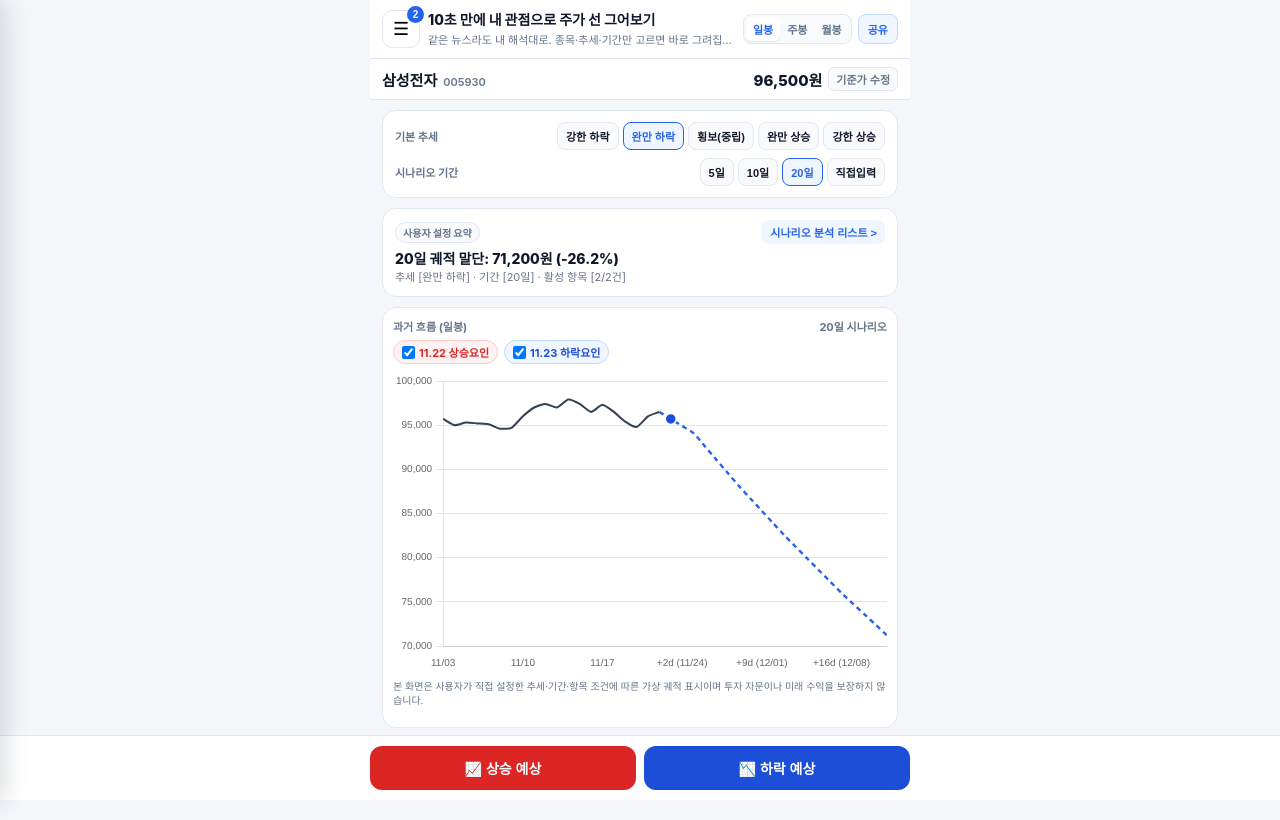
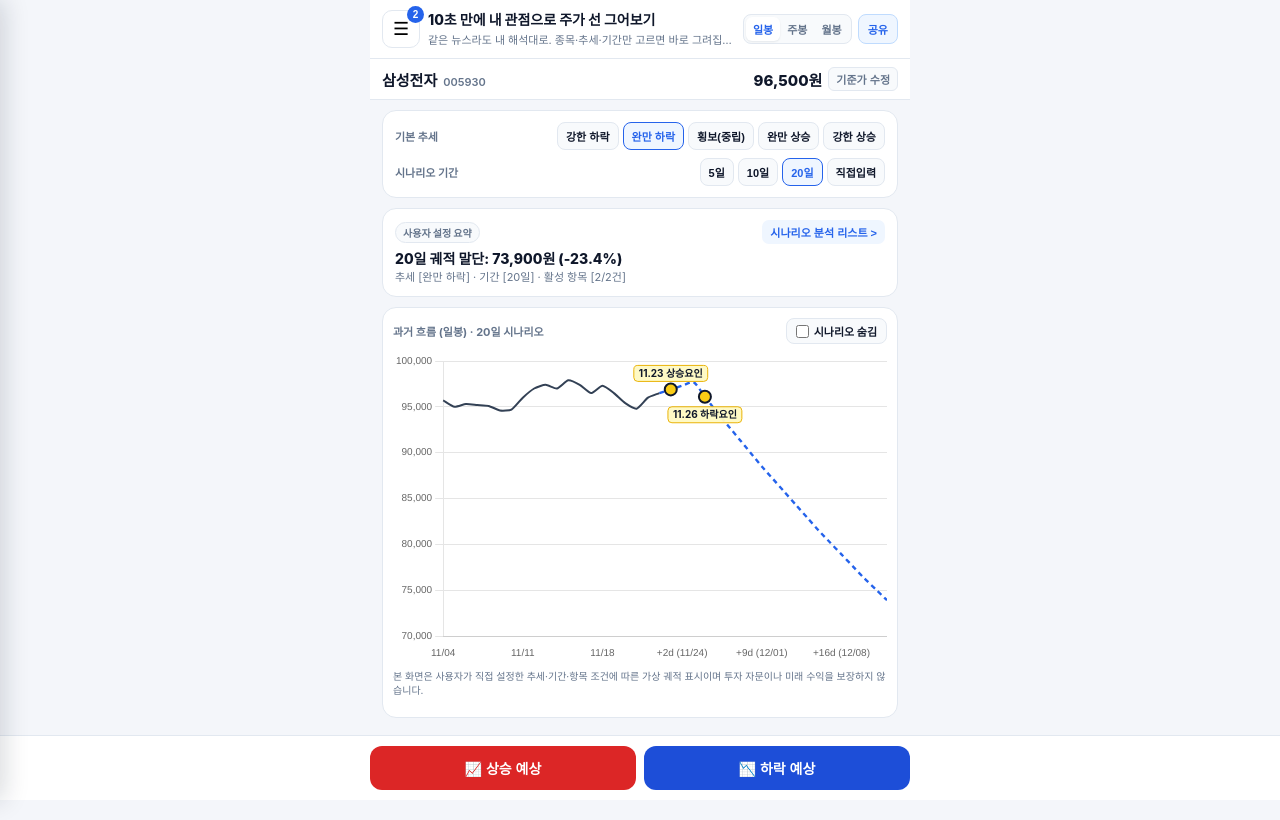
Before and after one commit to happyed6040-star/My-stock1, a plain HTML site: page index.html in a window 1280 px wide. Drawn offline with nearby package versions, Linux system fonts and the light colour scheme.

Commit message:
index.html 업데이트

```diff
--- a/index.html
+++ b/index.html
@@ -3,7 +3,7 @@
 <head>
   <meta charset="UTF-8" />
   <meta name="viewport" content="width=device-width, initial-scale=1.0, viewport-fit=cover" />
-  <title>나만의 주식 시나리오 v5.3.3</title>
+  <title>나만의 주식 시나리오 v5.3.4</title>
   <meta property="og:type" content="website" />
   <meta property="og:title" content="나만의 주식 시나리오 — 내 기준으로 그리는 주가 궤적" />
   <meta property="og:description" content="추세와 기간, 뉴스 강도를 직접 설정해 나만의 시나리오를 만들고 링크로 공유해 보세요." />
@@ -340,55 +340,39 @@
       padding: 10px;
     }
 
-    .chart-legend-bar {
+    .chart-header-bar {
       display: flex;
       align-items: center;
       justify-content: space-between;
       font-size: 11px;
       font-weight: 700;
       color: var(--muted);
-      margin-bottom: 6px;
-      gap: 6px;
-      flex-wrap: wrap;
-    }
-
-    .chart-point-checks {
-      display: flex;
-      align-items: center;
-      gap: 6px;
-      flex-wrap: wrap;
       margin-bottom: 8px;
-      min-height: 22px;
-    }
-
-    .point-toggle-chip {
+      gap: 8px;
+    }
+
+    .hide-memo-toggle {
       display: inline-flex;
       align-items: center;
-      gap: 4px;
-      padding: 3px 8px;
-      border-radius: 999px;
-      font-size: 11px;
-      font-weight: 700;
+      gap: 5px;
+      padding: 4px 9px;
+      border-radius: 8px;
       border: 1px solid var(--border);
       background: var(--surface-soft);
       color: var(--text);
+      font-size: 11px;
+      font-weight: 700;
       cursor: pointer;
       user-select: none;
     }
 
-    .point-toggle-chip.up.checked {
-      border-color: #fecaca;
-      background: var(--up-soft);
-      color: var(--up);
-    }
-
-    .point-toggle-chip.down.checked {
-      border-color: #bfdbfe;
-      background: var(--down-soft);
-      color: var(--down);
-    }
-
-    .point-toggle-chip input[type="checkbox"] {
+    .hide-memo-toggle.active {
+      border-color: #94a3b8;
+      background: #e2e8f0;
+      color: #0f172a;
+    }
+
+    .hide-memo-toggle input {
       margin: 0;
       width: 13px;
       height: 13px;
@@ -397,7 +381,7 @@
 
     .chart-canvas-wrap {
       position: relative;
-      height: 300px;
+      height: 310px;
       width: 100%;
     }
 
@@ -882,11 +866,13 @@
       </section>
 
       <section class="card chart-card">
-        <div class="chart-legend-bar">
-          <span>과거 흐름 (<span id="tfLabel">일봉</span>)</span>
-          <span><span id="horizonLabel">20</span>일 시나리오</span>
+        <div class="chart-header-bar">
+          <span>과거 흐름 (<span id="tfLabel">일봉</span>) · <span id="horizonLabel">20</span>일 시나리오</span>
+          <label class="hide-memo-toggle" id="hideMemoLabel">
+            <input type="checkbox" id="hideScenarioMemoCheck" />
+            <span>시나리오 숨김</span>
+          </label>
         </div>
-        <div class="chart-point-checks" id="chartPointChecks"></div>
         <div class="chart-canvas-wrap">
           <canvas id="scenarioChart"></canvas>
         </div>
@@ -1017,6 +1003,8 @@
   <div class="toast" id="toastBox"></div>
 
   <script>
+    const ANCHOR_DATE_STR = '2026-11-23';
+
     const STOCKS = {
       '005930': { code: '005930', name: '삼성전자', basePrice: 96500, seed: 11 },
       '000660': { code: '000660', name: 'SK하이닉스', basePrice: 192000, seed: 23 },
@@ -1046,24 +1034,24 @@
       {
         id: 'sec_inflection',
         title: '삼성전자 단기 반등 후 장기 하락 변곡',
-        desc: '11/22 단기 3일 상승 예상 → 11/23 장기 30일 하락 예상',
+        desc: '11/23 단기 3일 상승요인 → 11/25 장기 30일 하락요인',
         stockCode: '005930',
         trend: 'mild_down',
         horizonDays: 20,
         items: [
-          { id: 'p1', direction: 'up', date: '2026-11-22', durationDays: 3, summary: '삼성전자 3분기 실적 호조 기대감 단기 반응', url: '', weight: 5, enabled: true, showPoint: true },
-          { id: 'p2', direction: 'down', date: '2026-11-23', durationDays: 30, summary: '거시 변동성 및 업황 부담 장기 반영 판단', url: '', weight: 7, enabled: true, showPoint: true }
+          { id: 'p1', direction: 'up', date: '2026-11-23', durationDays: 3, summary: '삼성전자 단기 상승요인 반영', url: '', weight: 5, enabled: true },
+          { id: 'p2', direction: 'down', date: '2026-11-25', durationDays: 30, summary: '장기 하락요인 반영', url: '', weight: 7, enabled: true }
         ]
       },
       {
         id: 'hynix_swing',
         title: 'SK하이닉스 20일 완만 상승 시나리오',
-        desc: '완만 상승 추세 + 14일 상승 예상 설정',
+        desc: '완만 상승 추세 + 14일 상승요인 설정',
         stockCode: '000660',
         trend: 'mild_up',
         horizonDays: 20,
         items: [
-          { id: 'p3', direction: 'up', date: '2026-11-22', durationDays: 14, summary: '고대역폭 메모리 수요 모멘텀 직접 설정', url: '', weight: 6, enabled: true, showPoint: true }
+          { id: 'p3', direction: 'up', date: '2026-11-23', durationDays: 14, summary: '고대역폭 메모리 상승요인', url: '', weight: 6, enabled: true }
         ]
       },
       {
@@ -1083,11 +1071,12 @@
       trend: 'mild_down',
       horizonDays: 20,
       isCustomHorizon: false,
+      hideScenarioMemo: false,
       customPrices: {},
       itemsByStock: {
         '005930': [
-          { id: 'init-1', direction: 'up', date: '2026-11-22', durationDays: 3, summary: '삼성전자 3분기 실적 역대 최고 영업이익 100조원 달성 (단기 반응)', url: '', weight: 5, enabled: true, showPoint: true },
-          { id: 'init-2', direction: 'down', date: '2026-11-23', durationDays: 30, summary: '하락 구간 흐름 지속 관점 장기 반영', url: '', weight: 8, enabled: true, showPoint: true }
+          { id: 'init-1', direction: 'up', date: '2026-11-23', durationDays: 3, summary: '삼성전자 실적 모멘텀 단기 반영', url: '', weight: 5, enabled: true },
+          { id: 'init-2', direction: 'down', date: '2026-11-26', durationDays: 30, summary: '하락 구간 흐름 지속 관점 장기 반영', url: '', weight: 8, enabled: true }
         ],
         '000660': [],
         '005380': [],
@@ -1101,6 +1090,84 @@
     };
 
     let chartInstance = null;
+    let currentYellowAnnotations = [];
+
+    const yellowPointMemoPlugin = {
+      id: 'yellowPointMemoPlugin',
+      afterDatasetsDraw(chart, _args, pluginOpts) {
+        if (!pluginOpts || pluginOpts.hidden) return;
+        const points = pluginOpts.points || [];
+        if (!points.length) return;
+
+        const { ctx, chartArea } = chart;
+        const meta = chart.getDatasetMeta(1);
+        if (!meta || !meta.data || !chartArea) return;
+
+        ctx.save();
+        const placedBoxes = [];
+
+        points.forEach((pt) => {
+          const el = meta.data[pt.datasetIndex];
+          if (!el) return;
+          const x = el.x;
+          const y = el.y;
+          if (Number.isNaN(x) || Number.isNaN(y)) return;
+
+          // 노란색 강조 포인트
+          ctx.beginPath();
+          ctx.arc(x, y, 6, 0, Math.PI * 2);
+          ctx.fillStyle = '#facc15';
+          ctx.fill();
+          ctx.lineWidth = 2;
+          ctx.strokeStyle = '#0f172a';
+          ctx.stroke();
+
+          // 포인트 위 텍스트 라벨 (예: 11.23 상승요인)
+          ctx.font = '700 10px -apple-system, BlinkMacSystemFont, "Segoe UI", Roboto, "Noto Sans KR", sans-serif';
+          const textW = ctx.measureText(pt.label).width;
+          const padX = 5;
+          const boxW = textW + padX * 2;
+          const boxH = 16;
+
+          let boxX = Math.max(chartArea.left + 2, Math.min(chartArea.right - boxW - 2, x - boxW / 2));
+          let boxY = y - 24;
+          if (boxY < chartArea.top + 2) {
+            boxY = y + 10;
+          }
+
+          // 겹침 방지용 수직 오프셋 조정
+          let guard = 0;
+          while (guard < 6 && placedBoxes.some((b) =>
+            !(boxX + boxW < b.x || boxX > b.x + b.w || boxY + boxH < b.y || boxY > b.y + b.h)
+          )) {
+            boxY -= 18;
+            if (boxY < chartArea.top + 2) {
+              boxY = y + 10 + guard * 18;
+            }
+            guard++;
+          }
+
+          placedBoxes.push({ x: boxX, y: boxY, w: boxW, h: boxH });
+
+          ctx.fillStyle = 'rgba(254, 249, 195, 0.96)';
+          ctx.strokeStyle = '#eab308';
+          ctx.lineWidth = 1;
+          ctx.beginPath();
+          ctx.roundRect(boxX, boxY, boxW, boxH, 4);
+          ctx.fill();
+          ctx.stroke();
+
+          ctx.fillStyle = '#0f172a';
+          ctx.textAlign = 'left';
+          ctx.textBaseline = 'middle';
+          ctx.fillText(pt.label, boxX + padX, boxY + boxH / 2 + 0.5);
+        });
+
+        ctx.restore();
+      }
+    };
+
+    Chart.register(yellowPointMemoPlugin);
 
     function showToast(msg) {
       const el = document.getElementById('toastBox');
@@ -1145,7 +1212,7 @@
       raw.reverse();
       raw[raw.length - 1] = stock.price;
 
-      const baseDate = new Date('2026-11-22T00:00:00');
+      const baseDate = new Date(`${ANCHOR_DATE_STR}T00:00:00`);
       for (let i = 0; i < count; i++) {
         const offset = count - 1 - i;
         const d = new Date(baseDate);
@@ -1158,32 +1225,33 @@
       return points;
     }
 
-    function parseDayOffset(dateStr) {
-      const base = new Date('2026-11-22T00:00:00');
+    function parseDayOffsetFromAnchor(dateStr) {
+      const base = new Date(`${ANCHOR_DATE_STR}T00:00:00`);
       const target = new Date(`${dateStr}T00:00:00`);
       if (Number.isNaN(target.getTime())) return 1;
-      return Math.round((target - base) / 86400000);
-    }
-
-    function computeScenarioSeries(stockPrice) {
+      const diffDays = Math.round((target - base) / 86400000);
+      return diffDays <= 0 ? 1 : diffDays + 1;
+    }
+
+    function computeScenarioSeries(stockPrice, histLen) {
       const days = Math.max(1, Math.min(365, Number(state.horizonDays) || 20));
       const baseRate = TREND_DAILY_RATE[state.trend] ?? 0;
       const activeItems = getCurrentItems().filter((it) => it.enabled);
 
       const futureLabels = [];
       const futureValues = [];
-      const pointDirs = new Array(days).fill(null);
+      const annotations = [];
 
       let currentVal = stockPrice;
-      const anchorDate = new Date('2026-11-22T00:00:00');
+      const anchorDate = new Date(`${ANCHOR_DATE_STR}T00:00:00`);
 
       for (let step = 1; step <= days; step++) {
         let impactSum = 0;
 
         activeItems.forEach((item) => {
-          const startDay = parseDayOffset(item.date);
-          const endDay = startDay + Math.max(1, Number(item.durationDays) || 1);
-          if (step >= startDay && step <= endDay) {
+          const startStep = parseDayOffsetFromAnchor(item.date);
+          const endStep = startStep + Math.max(1, Number(item.durationDays) || 1) - 1;
+          if (step >= startStep && step <= endStep) {
             const sign = item.direction === 'up' ? 1 : -1;
             impactSum += sign * (Number(item.weight) || 1) * 0.0016;
           }
@@ -1193,60 +1261,34 @@
         currentVal = Math.max(500, Math.round((currentVal * (1 + stepRate)) / 100) * 100);
 
         const d = new Date(anchorDate);
-        d.setDate(d.getDate() + step);
+        d.setDate(d.getDate() + (step - 1));
         const mmdd = `${String(d.getMonth() + 1).padStart(2, '0')}/${String(d.getDate()).padStart(2, '0')}`;
         futureLabels.push(`+${step}d (${mmdd})`);
         futureValues.push(currentVal);
       }
 
       activeItems.forEach((item) => {
-        if (item.showPoint === false) return;
-        const startDay = parseDayOffset(item.date);
-        const idx = startDay - 1;
-        if (idx >= 0 && idx < days) {
-          pointDirs[idx] = item.direction;
-        }
+        const startStep = parseDayOffsetFromAnchor(item.date);
+        const clampedStep = Math.max(1, Math.min(days, startStep));
+        const futIdx = clampedStep - 1;
+        const factorText = item.direction === 'up' ? '상승요인' : '하락요인';
+        annotations.push({
+          datasetIndex: histLen + futIdx,
+          label: `${formatShortDate(item.date)} ${factorText}`,
+          direction: item.direction
+        });
       });
 
-      return { futureLabels, futureValues, pointDirs, finalValue: currentVal };
-    }
-
-    function renderPointCheckboxes() {
-      const container = document.getElementById('chartPointChecks');
-      container.innerHTML = '';
-      const activeItems = getCurrentItems().filter((it) => it.enabled);
-
-      activeItems.forEach((item) => {
-        if (item.showPoint === undefined) item.showPoint = true;
-        const isChecked = item.showPoint !== false;
-        const factorLabel = item.direction === 'up' ? '상승요인' : '하락요인';
-        const shortDate = formatShortDate(item.date);
-
-        const labelEl = document.createElement('label');
-        labelEl.className = `point-toggle-chip ${item.direction} ${isChecked ? 'checked' : ''}`;
-
-        const cb = document.createElement('input');
-        cb.type = 'checkbox';
-        cb.checked = isChecked;
-        cb.addEventListener('change', (e) => {
-          item.showPoint = e.target.checked;
-          renderAll();
-        });
-
-        const span = document.createElement('span');
-        span.textContent = `${shortDate} ${factorLabel}`;
-
-        labelEl.appendChild(cb);
-        labelEl.appendChild(span);
-        container.appendChild(labelEl);
-      });
+      return { futureLabels, futureValues, annotations, finalValue: currentVal };
     }
 
     function renderAll() {
       const stock = getCurrentStock();
       const balancedHistCount = Math.max(12, Math.min(60, Number(state.horizonDays) || 20));
       const history = generateHistorySeries(stock, state.timeframe, balancedHistCount);
-      const scenario = computeScenarioSeries(stock.price);
+      const scenario = computeScenarioSeries(stock.price, history.length);
+      currentYellowAnnotations = scenario.annotations;
+
       const items = getCurrentItems();
       const activeCount = items.filter((i) => i.enabled).length;
 
@@ -1258,6 +1300,10 @@
       const tfMap = { D: '일봉', W: '주봉', M: '월봉' };
       document.getElementById('tfLabel').textContent = tfMap[state.timeframe];
       document.getElementById('horizonLabel').textContent = String(state.horizonDays);
+
+      const memoCb = document.getElementById('hideScenarioMemoCheck');
+      memoCb.checked = state.hideScenarioMemo;
+      document.getElementById('hideMemoLabel').classList.toggle('active', state.hideScenarioMemo);
 
       document.querySelectorAll('.tf-btn').forEach((btn) => {
         btn.classList.toggle('active', btn.dataset.tf === state.timeframe);
@@ -1288,7 +1334,6 @@
       document.getElementById('summarySub').textContent =
         `추세 [${TREND_LABELS[state.trend]}] · 기간 [${state.horizonDays}일] · 활성 항목 [${activeCount}/${items.length}건]`;
 
-      renderPointCheckboxes();
       renderChart(history, scenario);
       renderDrawer();
     }
@@ -1306,20 +1351,6 @@
       const scenarioDataset = new Array(histData.length - 1).fill(null);
       scenarioDataset.push(histData[histData.length - 1]);
       scenarioDataset.push(...futData);
-
-      const pointColors = new Array(histData.length - 1).fill('transparent');
-      pointColors.push('transparent');
-      scenario.pointDirs.forEach((dir) => {
-        if (dir === 'up') pointColors.push('#dc2626');
-        else if (dir === 'down') pointColors.push('#1d4ed8');
-        else pointColors.push('transparent');
-      });
-
-      const pointRadii = new Array(histData.length - 1).fill(0);
-      pointRadii.push(0);
-      scenario.pointDirs.forEach((dir) => {
-        pointRadii.push(dir ? 5.5 : 0);
-      });
 
       if (chartInstance) {
         chartInstance.destroy();
@@ -1344,11 +1375,8 @@
               borderColor: '#2563eb',
               borderDash: [5, 4],
               borderWidth: 2.4,
-              pointBackgroundColor: pointColors,
-              pointBorderColor: '#ffffff',
-              pointBorderWidth: 1.5,
-              pointRadius: pointRadii,
-              pointHoverRadius: 6,
+              pointRadius: 0,
+              pointHoverRadius: 5,
               tension: 0.2
             }
           ]
@@ -1359,17 +1387,9 @@
           interaction: { mode: 'index', intersect: false },
           plugins: {
             legend: { display: false },
-            tooltip: {
-              callbacks: {
-                afterBody: (items) => {
-                  const idx = items[0]?.dataIndex ?? -1;
-                  const futIdx = idx - histData.length;
-                  if (futIdx >= 0 && scenario.pointDirs[futIdx]) {
-                    return [scenario.pointDirs[futIdx] === 'up' ? '● 상승요인 등록일' : '● 하락요인 등록일'];
-                  }
-                  return [];
-                }
-              }
+            yellowPointMemoPlugin: {
+              hidden: state.hideScenarioMemo,
+              points: currentYellowAnnotations
             }
           },
           scales: {
@@ -1427,7 +1447,6 @@
           state.isCustomHorizon = ![5, 10, 20].includes(preset.horizonDays);
           state.itemsByStock[preset.stockCode] = preset.items.map((x, idx) => ({
             ...x,
-            showPoint: x.showPoint !== false,
             id: `${preset.id}-${idx}-${Date.now()}`
           }));
           renderAll();
@@ -1539,7 +1558,7 @@
       titleEl.textContent = existingItem ? '시나리오 항목 수정' : (direction === 'up' ? '상승 예상 추가' : '하락 예상 추가');
 
       syncDirectionUI(existingItem ? existingItem.direction : direction);
-      document.getElementById('itemDateInput').value = existingItem ? existingItem.date : '2026-11-23';
+      document.getElementById('itemDateInput').value = existingItem ? existingItem.date : ANCHOR_DATE_STR;
       syncDurationUI(existingItem ? existingItem.durationDays : 7);
       document.getElementById('itemSummaryInput').value = existingItem ? existingItem.summary : '';
       document.getElementById('itemUrlInput').value = existingItem ? (existingItem.url || '') : '';
@@ -1557,7 +1576,7 @@
     }
 
     function saveItemModal() {
-      const dateVal = document.getElementById('itemDateInput').value || '2026-11-23';
+      const dateVal = document.getElementById('itemDateInput').value || ANCHOR_DATE_STR;
       const durSel = document.getElementById('itemDurationSelect').value;
       const durationDays = durSel === 'custom'
         ? Math.max(1, Math.min(365, Number(document.getElementById('itemCustomDaysInput').value) || 1))
@@ -1586,8 +1605,7 @@
           summary: summaryVal,
           url: urlVal,
           weight: weightVal,
-          enabled: true,
-          showPoint: true
+          enabled: true
         });
       }
 
@@ -1624,6 +1642,7 @@
         tf: state.timeframe,
         tr: state.trend,
         hd: state.horizonDays,
+        hm: state.hideScenarioMemo ? 1 : 0,
         p: state.customPrices,
         items: getCurrentItems()
       };
@@ -1652,6 +1671,7 @@
           state.horizonDays = Math.min(365, Number(data.hd));
           state.isCustomHorizon = ![5, 10, 20].includes(state.horizonDays);
         }
+        if (data.hm !== undefined) state.hideScenarioMemo = Boolean(data.hm);
         if (data.p && typeof data.p === 'object') {
           state.customPrices = { ...state.customPrices, ...data.p };
         }
@@ -1660,6 +1680,11 @@
         }
       } catch (_) {}
     }
+
+    document.getElementById('hideScenarioMemoCheck').addEventListener('change', (e) => {
+      state.hideScenarioMemo = e.target.checked;
+      renderAll();
+    });
 
     document.getElementById('openDrawerBtn').addEventListener('click', openDrawer);
     document.getElementById('closeDrawerBtn').addEventListener('click', closeDrawer);
```
